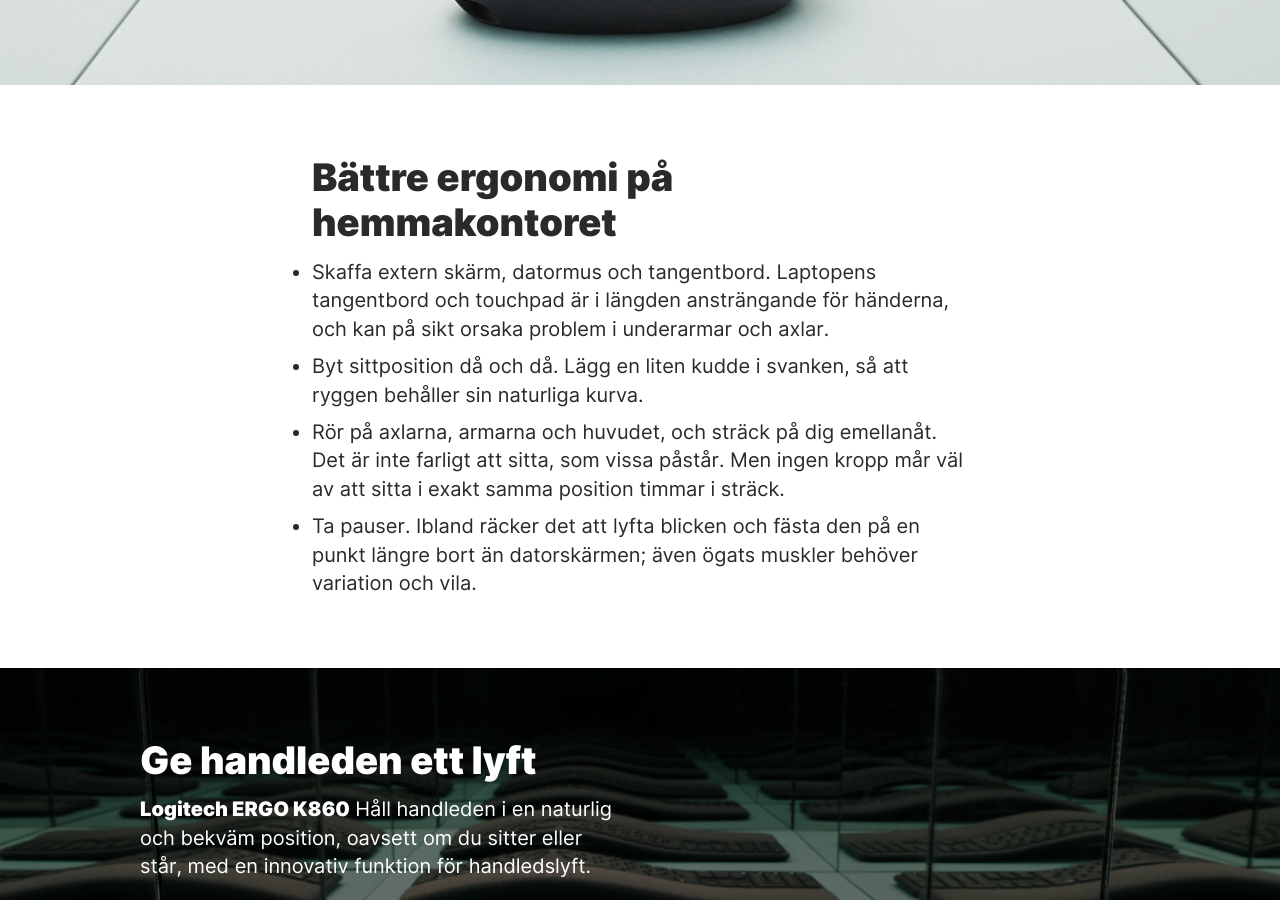
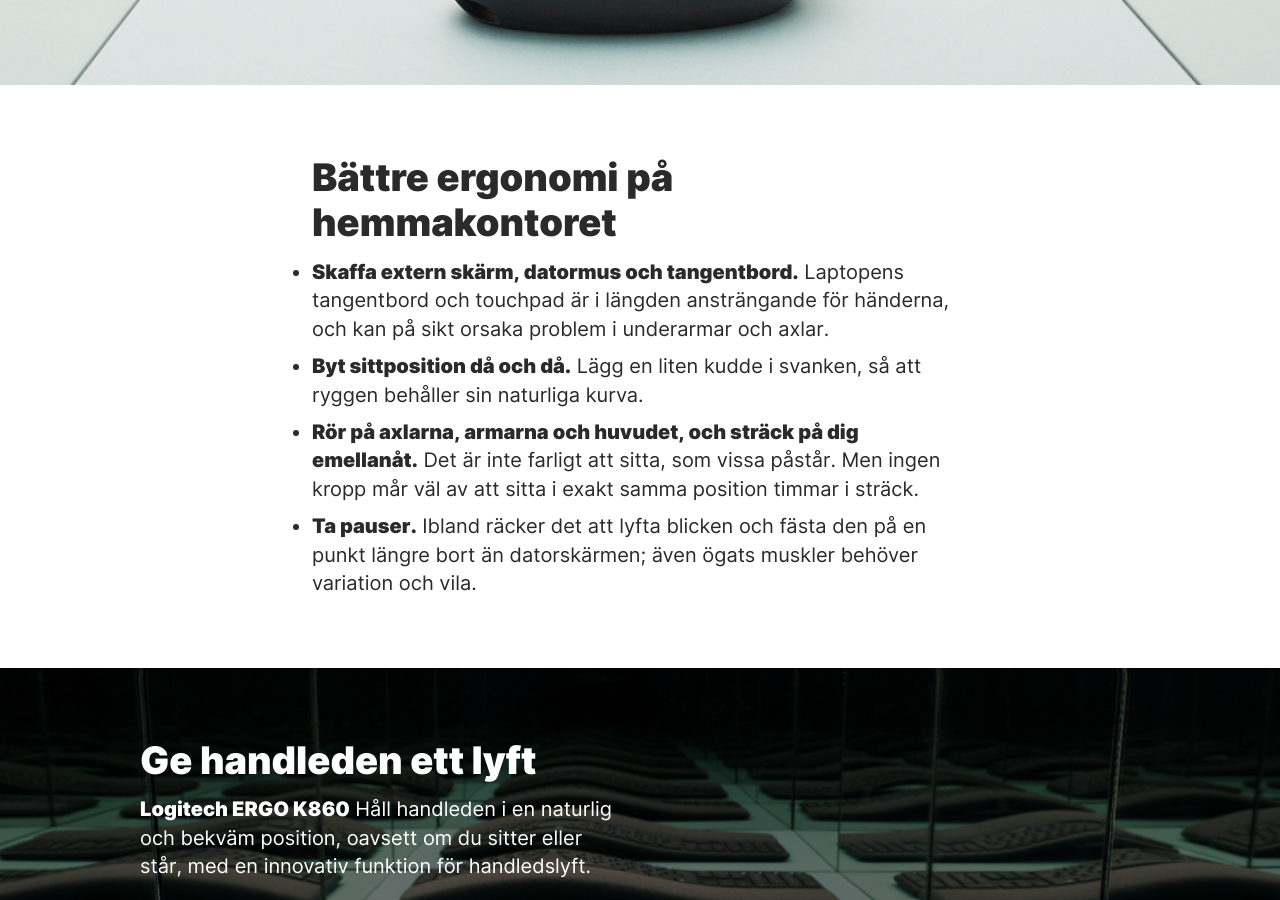
Before and after one commit to kwdstudio/atea-cyhi, a Jekyll site: the page built from ergonomi.html, in a window 1280 px wide and 900 px high, scrolled down 3183 px. Built offline with Jekyll 4.4.1, drawn with Linux system fonts in a browser that asks for light colours.

Commit message:
Emphasize

```diff
--- a/ergonomi.html
+++ b/ergonomi.html
@@ -113,10 +113,10 @@ description: "Ergonomi borde toppa varje arbetsgivares priolista; vi är ju säl
         <h1 class="SectionHeading SectionHeading--hecto">Bättre ergonomi på hemmakontoret</h1>
         <div class="Text">
           <ul>
-            <li>Skaffa extern skärm, datormus och tangentbord. Laptopens tangentbord och touchpad är i längden ansträngande för händerna, och kan på sikt orsaka problem i underarmar och axlar.</li>
-            <li>Byt sittposition då och då. Lägg en liten kudde i svanken, så att ryggen behåller sin naturliga kurva.</li>
-            <li>Rör på axlarna, armarna och huvudet, och sträck på dig emellanåt. Det är inte farligt att sitta, som vissa påstår. Men ingen kropp mår väl av att sitta i exakt samma position timmar i sträck.</li>
-            <li>Ta pauser. Ibland räcker det att lyfta blicken och fästa den på en punkt längre bort än datorskärmen; även ögats muskler behöver variation och vila.</li>
+            <li><strong class="u-textBlack">Skaffa extern skärm, datormus och tangentbord.</strong> Laptopens tangentbord och touchpad är i längden ansträngande för händerna, och kan på sikt orsaka problem i underarmar och axlar.</li>
+            <li><strong class="u-textBlack">Byt sittposition då och då.</strong> Lägg en liten kudde i svanken, så att ryggen behåller sin naturliga kurva.</li>
+            <li><strong class="u-textBlack">Rör på axlarna, armarna och huvudet, och sträck på dig emellanåt.</strong> Det är inte farligt att sitta, som vissa påstår. Men ingen kropp mår väl av att sitta i exakt samma position timmar i sträck.</li>
+            <li><strong class="u-textBlack">Ta pauser.</strong> Ibland räcker det att lyfta blicken och fästa den på en punkt längre bort än datorskärmen; även ögats muskler behöver variation och vila.</li>
           </ul>
         </div>
       </div>
```
